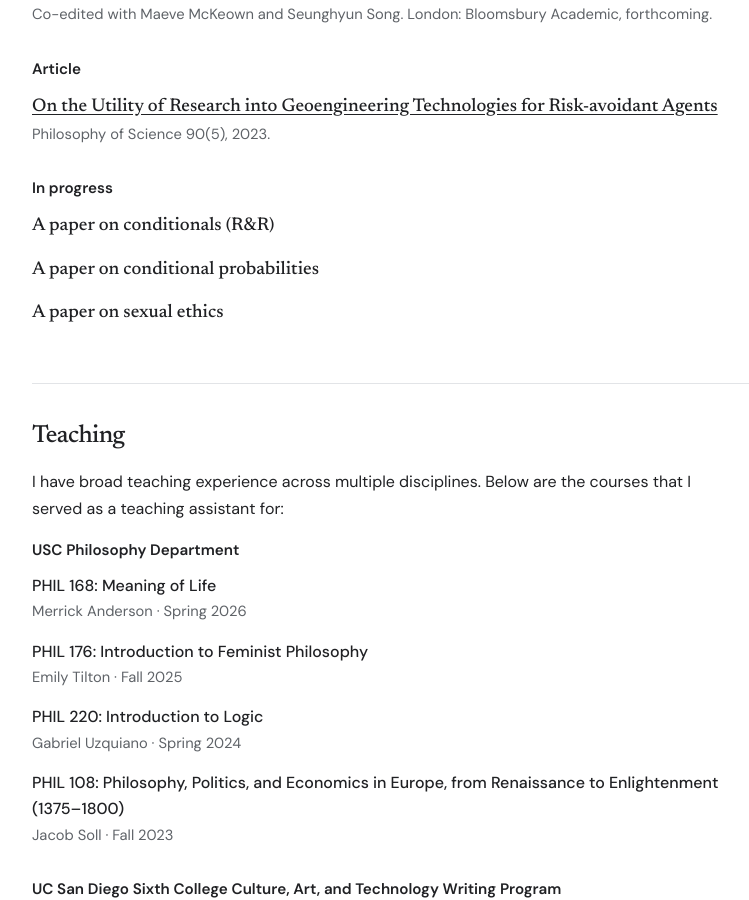
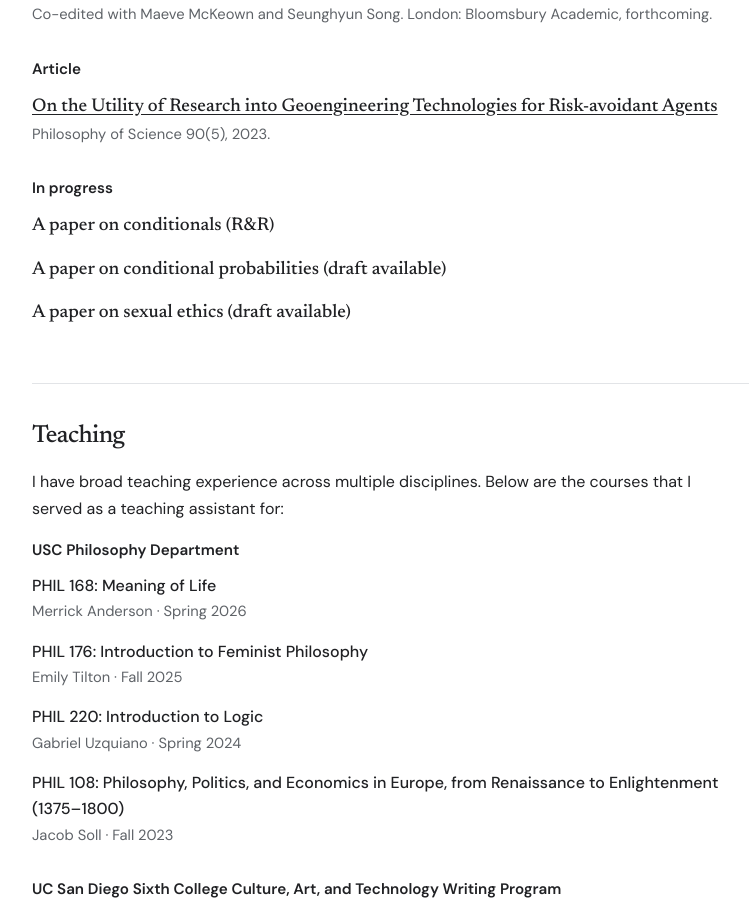
Before and after one commit to milanakostic/milanakostic.github.io, a Jekyll site: the page built from index.markdown, in a window 1280 px wide and 900 px high, scrolled down 684 px. Shown: the whole window, without its empty margins (198-947 px from the left). Built offline with Jekyll 4.4.1, drawn with Linux system fonts in a browser that asks for light colours.

Commit message:
add draft available

```diff
--- a/_data/publications.yml
+++ b/_data/publications.yml
@@ -13,7 +13,7 @@
   title: "A paper on conditionals (R&R)"
 
 - type: In progress
-  title: "A paper on conditional probabilities"
+  title: "A paper on conditional probabilities (draft available)"
 
 - type: In progress
-  title: "A paper on sexual ethics"
+  title: "A paper on sexual ethics (draft available)"
```
